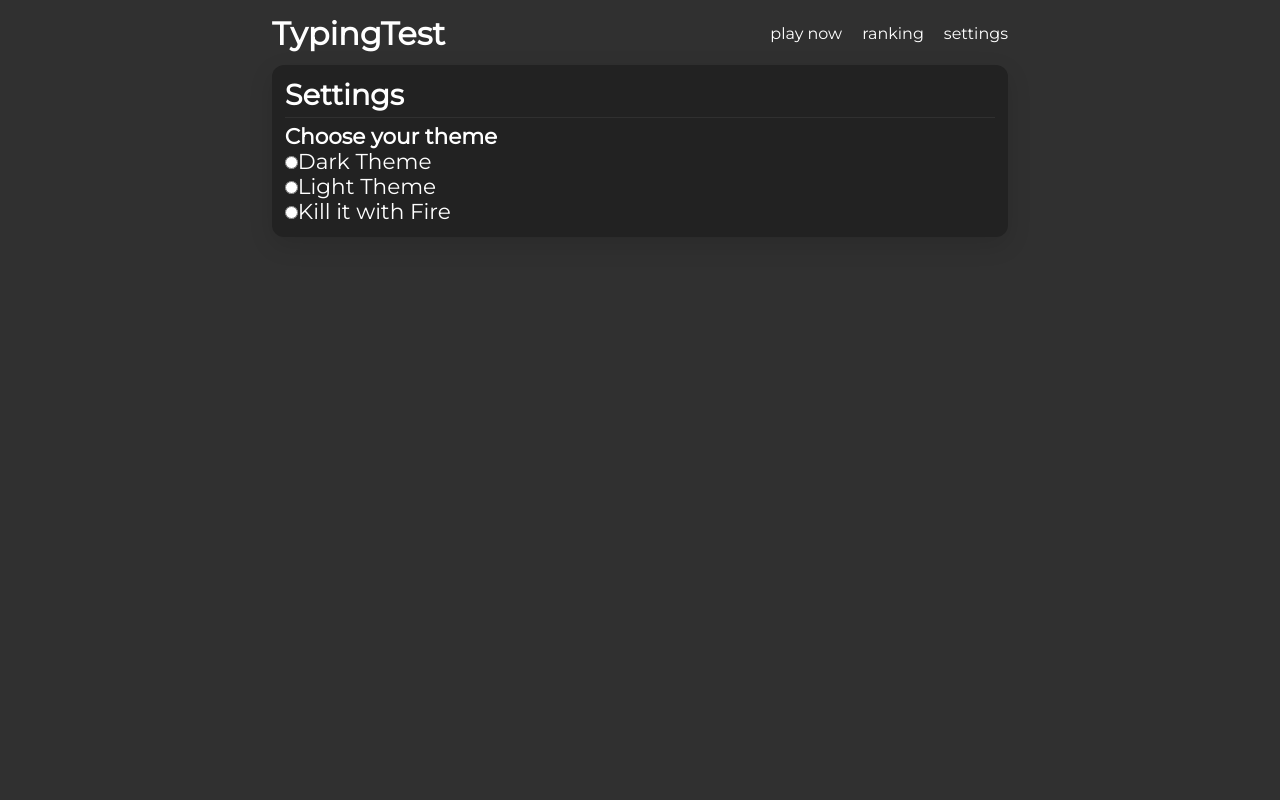
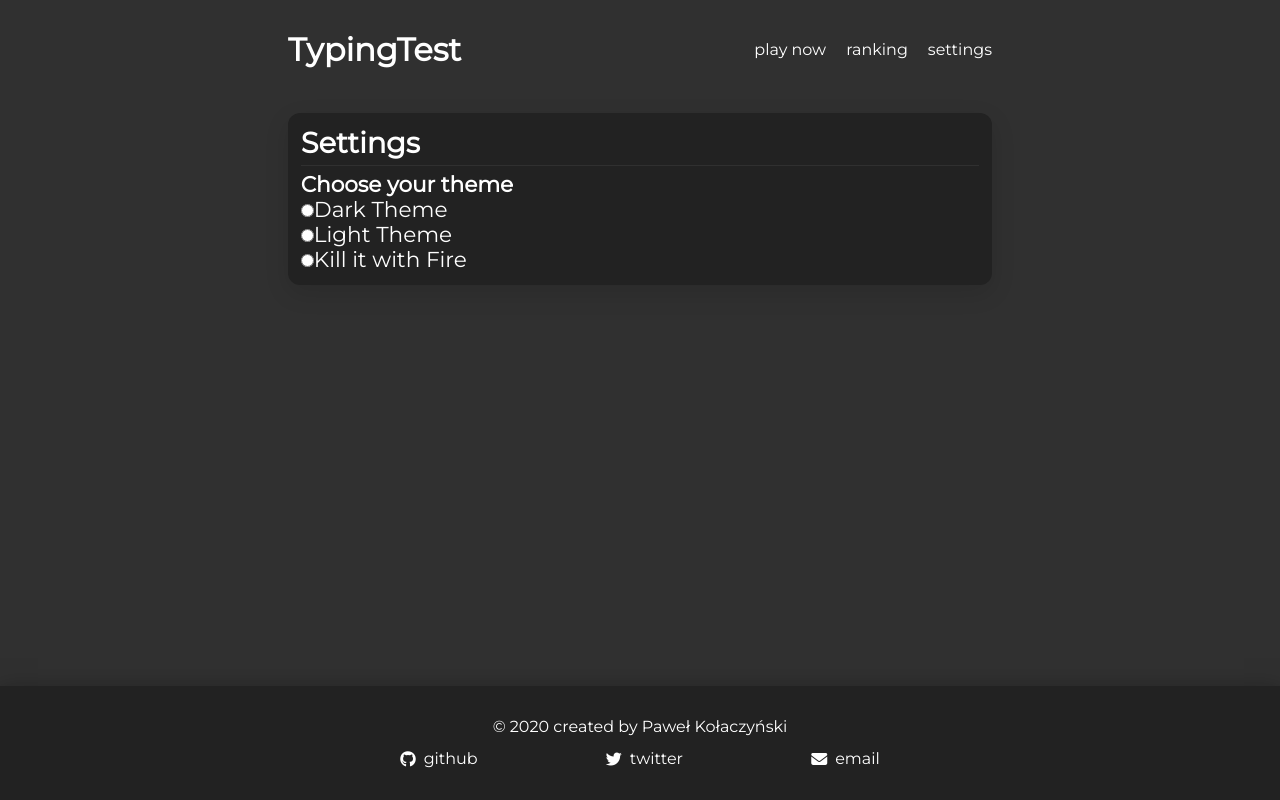
Before and after one commit to kolaczyn/typing-test, a React (Create React App) app: page /settings in a window 1280 px wide. Built offline with nearby package versions, Linux system fonts and the light colour scheme.

Commit message:
add footer, refactor general layout

```diff
--- a/public/index.html
+++ b/public/index.html
@@ -11,6 +11,7 @@
   </head>
   <body>
     <noscript>You need to enable JavaScript to run this app.</noscript>
+    <script src="https://kit.fontawesome.com/ca29e3992b.js" crossorigin="anonymous"></script>
     <div id="root"></div>
   </body>
 </html>
--- a/src/App.jsx
+++ b/src/App.jsx
@@ -3,8 +3,7 @@ import { Helmet } from 'react-helmet';
 import { BrowserRouter as Router, Route, Switch } from 'react-router-dom';
 
 import Navbar from './components/navbar';
-import Body from './components/ui/Body';
-import Container from './components/ui/Container';
+import { Body, UpperBody, OuterBody } from './components/ui/Body';
 
 import TypingTest from './pages/TypingTest';
 import Ranking from './pages/Ranking';
@@ -13,6 +12,7 @@ import Settings from './pages/Settings';
 import CustomThemeProvider from './providers/CustomThemeProvider';
 
 import favicon from "./static/favicon.ico";
+import Footer from './components/footer';
 
 export default function App() {
   return (
@@ -22,18 +22,21 @@ export default function App() {
         <link rel="icon" type="image/png" href={favicon} sizes="64x64" />
       </Helmet>
       <CustomThemeProvider>
+        <Router>
           <Body>
-          <Router>
-            <Container>
+            <OuterBody>
+              <UpperBody>
                 <Navbar />
                 <Switch>
                   <Route path="/" exact component={TypingTest} />
                   <Route path="/ranking" component={Ranking} />
                   <Route path="/settings" component={Settings} />
                 </Switch>
-            </Container>
+              </UpperBody>
+              <Footer />
+            </OuterBody>
+          </Body>
         </Router>
-        </Body>
       </CustomThemeProvider>
     </>
   )
--- /dev/null
+++ b/src/components/footer/index.jsx
@@ -0,0 +1,50 @@
+import React from 'react'
+import Container from '../ui/Container';
+
+import { Wrapper, NavLink, LinksWrapper } from './styles';
+
+// TODO seperate this into few seperate files
+
+const FooterNavLink = ({ href, classes, label }) => (
+  <li>
+    <NavLink href={href} target="_blank">
+      <i className={classes}></i>
+      <p>{label}</p>
+    </NavLink>
+  </li>
+)
+
+const footerLinksData = [
+  {
+    href: 'https://github.com/kolaczyn/typing-test',
+    classes: 'fab fa-github',
+    label: 'github',
+  },
+  {
+    href: 'https://twitter.com/kolaczyn',
+    classes: 'fab fa-twitter',
+    label: 'twitter',
+  },
+  {
+    href: 'mailto:kolaczyn@protonmail.com',
+    classes: 'fas fa-envelope',
+    label: 'email',
+  },
+]
+
+export default function Footer() {
+  return (
+    <Wrapper>
+      <Container style={{margin: '0 auto'}}>
+        <section>
+          &copy; {new Date().getFullYear()}
+          {' '}
+        created by Paweł Kołaczyński
+      </section>
+        <LinksWrapper>
+          {footerLinksData.map(({ href, classes, label }) => <FooterNavLink key={label} href={href} classes={classes} label={label} />)}
+        </LinksWrapper>
+      </Container>
+    </Wrapper>
+  )
+}
--- /dev/null
+++ b/src/components/footer/styles.js
@@ -0,0 +1,54 @@
+import styled from 'styled-components/macro';
+
+export const Wrapper = styled.footer`
+  padding-top: 1rem;
+  padding-bottom: 1rem;
+  background-color: ${props => props.theme.palette.box};
+  text-align: center;
+  width: 100%;
+  box-shadow: rgba(10, 10, 10, 0.52) 0px 8px 24px;
+`;
+
+export const LinksWrapper = styled.ul`
+  display: flex;
+  justify-content: space-evenly;
+  margin-top: .85rem;
+`;
+
+const transitionDuration = '115ms';
+
+// TODO I use these styles also in StyledLink
+// I should figure out a way to use the same code in those two places
+export const NavLink = styled.a`
+  position: relative;
+  display: flex;
+  align-items: center;
+
+  & > i {
+    margin-right: .5rem;
+  }
+
+  & > p::after {
+    bottom: -2px;
+    content: '';
+    position: absolute;
+    display: block;
+    background: ${props => props.theme.palette.text};
+    /* TODO figure out something better than this 70% */
+    /* because it look only good because all the labels of the links have similar width */
+    /* maybe i should use sibiling selector on the icon? */
+    width: 69%;
+    transform: scaleX(0);
+    height: 1px;
+    border-radius: 1px;
+    transition: all ${transitionDuration} ease-out;
+    transform-origin: left;
+  }
+
+  &:hover > p::after {
+    transition: all ${transitionDuration} ease-out;
+    transform: scaleX(1);
+    transform-origin: right;
+}
+
+`;
--- a/src/components/navbar/index.jsx
+++ b/src/components/navbar/index.jsx
@@ -1,5 +1,6 @@
 import React from 'react';
 
+import Container from '../ui/Container';
 import Logo from '../logo';
 import StyledLink from '../ui/StyledLink';
 import { Header, Nav } from './styles';
@@ -22,6 +23,7 @@ const navbarData = [
 
 export default function Navbar() {
   return (
+    <Container>
       <Header>
         <Logo />
         <Nav>
@@ -35,5 +37,6 @@ export default function Navbar() {
             </NavLink>))}
         </Nav>
       </Header>
+    </Container>
   )
 }
--- a/src/components/ui/Body.js
+++ b/src/components/ui/Body.js
@@ -1,9 +1,25 @@
 import styled from 'styled-components/macro';
+import Container from './Container';
 
-export default styled.div`
+// TODO figure out a better names for these components
+export const Body = styled.div`
   background-color: ${props => props.theme.palette.background};
   color: ${props => props.theme.palette.text};
-  min-height: 100vh;
-
   font-family: "Montserrat", sans-serif;
 `;
+
+export const OuterBody = styled.div`
+  align-items: stretch;
+  min-height: 100vh;
+  display: flex;
+  align-items: center;
+  flex-direction: column;
+  justify-content: space-between;
+`;
+
+export const UpperBody = styled(Container)`
+width: 100%;
+  display: flex;
+  flex-direction: column;
+  /* align-items: stretch; */
+`;
--- a/src/components/ui/Container.js
+++ b/src/components/ui/Container.js
@@ -2,6 +2,5 @@ import styled from 'styled-components/macro'
 
 export default styled.div`
   max-width: ${props => props.theme.containerWidth};
-  margin: 0 auto;
   padding: 1rem; // might need to yeet this
 `;
--- a/src/containers/input-section/index.jsx
+++ b/src/containers/input-section/index.jsx
@@ -17,7 +17,9 @@ export default function InputSection() {
   }, [dispatch])
 
   useEffect(() => {
-    const f5KeyCode = 116;
+  // TODO uncomment this in production
+    // const f5KeyCode = 116;
+    const f5KeyCode = -1;
     document.onkeydown = (e) => {
       // solve the depracation issue
       if (e.keyCode === f5KeyCode) {
@@ -37,7 +39,9 @@ export default function InputSection() {
         fieldName="typingInput"
         value={inputValue}
       />
-      <Button onClick={handleRestart}>Re</Button>
+      <Button onClick={handleRestart}>
+        <i className="fas fa-redo-alt"></i>
+      </Button>
     </InputSectionWrapper>
   )
 }
--- a/src/pages/Ranking.jsx
+++ b/src/pages/Ranking.jsx
@@ -1,8 +1,11 @@
 import React from 'react'
 import Box from '../components/box'
+import Container from '../components/ui/Container'
 
 export default function Ranking() {
   return (
-    <Box title="Ranking">Welcome to ranking!</Box>
+    <Container>
+      <Box title="Ranking">Welcome to ranking!</Box>
+    </Container>
   )
 }
--- a/src/pages/Settings.jsx
+++ b/src/pages/Settings.jsx
@@ -1,6 +1,7 @@
 import React, { useContext, useState } from 'react';
 
 import Box from '../components/box';
+import Container from '../components/ui/Container';
 import ThemeContext from '../contexts/themeContext';
 import { DARK_THEME, KILL_IT_WITH_FIRE, LIGHT_THEME } from '../reducers/theme/actions';
 
@@ -16,6 +17,7 @@ export default function Settings() {
   };
 
   return (
+    <Container>
       <Box title="Settings">
         <h4>Choose your theme</h4>
         <section>
@@ -47,5 +49,6 @@ export default function Settings() {
           <label htmlFor="killItWithFire">Kill it with Fire</label>
         </section>
       </Box>
+    </Container>
   );
 };
--- a/src/pages/TypingTest.jsx
+++ b/src/pages/TypingTest.jsx
@@ -5,11 +5,13 @@ import InputSection from "../containers/input-section";
 import TypingTestContainer from '../containers/TypingTest';
 import TypingContext from '../contexts/typingContext';
 import { initialState, reducer } from '../reducers/typing';
+import Container from "../components/ui/Container";
 
 export default function TypingTest() {
   const [state, dispatch] = useReducer(reducer, initialState);
 
   return (
+    <Container>
       <TypingTestContainer>
         {/* TODO: improve performance:
         https://hswolff.com/blog/how-to-usecontext-with-usereducer/#performance-concerns */}
@@ -18,5 +20,6 @@ export default function TypingTest() {
           <TextField />
         </TypingContext.Provider>
       </TypingTestContainer>
+    </Container>
   );
 };
```
Lines whose indentation alone changed are shown as unchanged.
